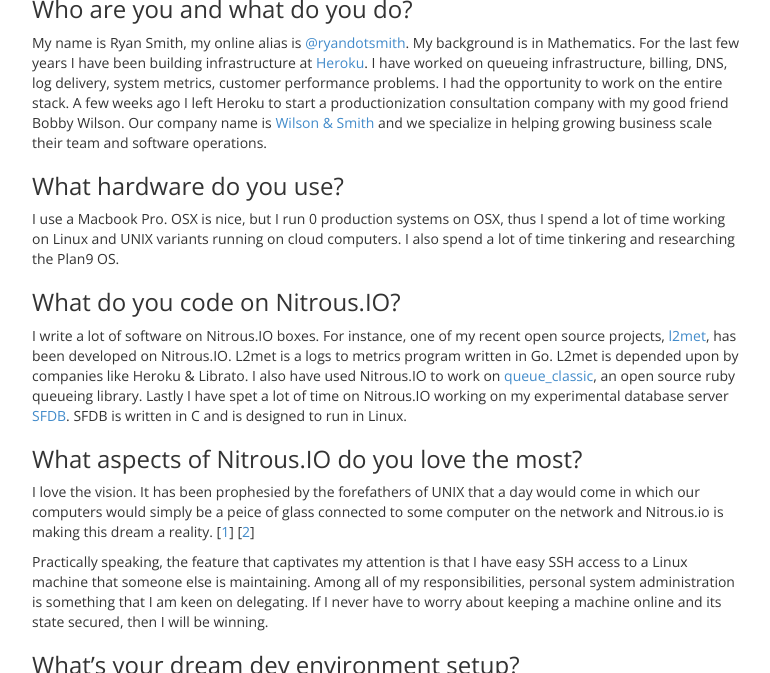
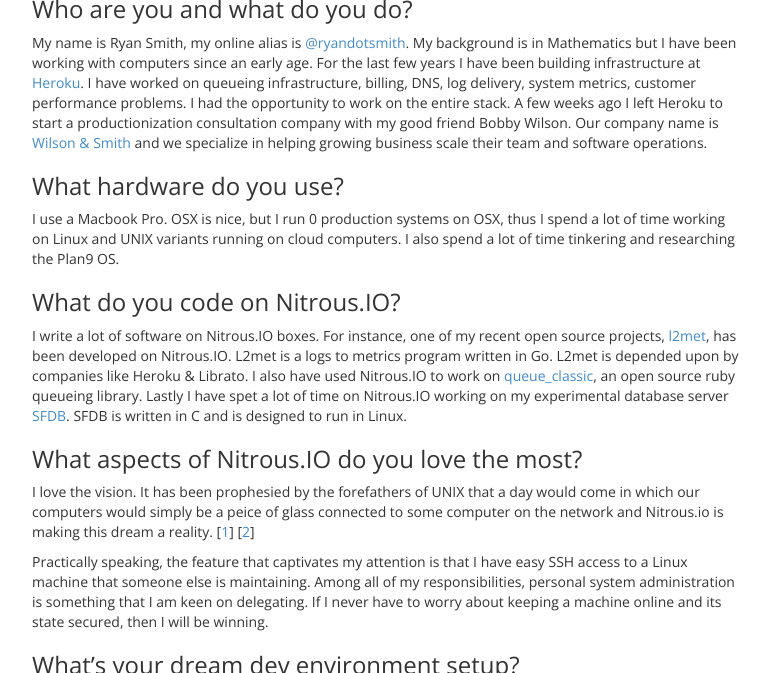
Before and after one commit to koheishingai/blog, a Jekyll site: the page built from _posts/2013-08-12-nitrous-io-stories-ryan-smith-and-heroku-wilson-smith.md, in a window 1280 px wide and 900 px high, scrolled down 309 px, cut to the strip 227-900 px from the top of the window. Shown: the whole strip, without its empty margins (252-1022 px from the left). Built offline with Jekyll 4.4.1, drawn with Linux system fonts in a browser that asks for light colours; nearby versions of some CDN libraries; library files that are not in the unit come from our copies; Markdown is read by kramdown in place of the engine named in the settings; comment, search, counter and statistics services are not loaded.

Commit message:
Give the sentence some more meat

```diff
--- a/_posts/2013-08-12-nitrous-io-stories-ryan-smith-and-heroku-wilson-smith.md
+++ b/_posts/2013-08-12-nitrous-io-stories-ryan-smith-and-heroku-wilson-smith.md
@@ -7,7 +7,7 @@
 
 ### Who are you and what do you do?
 
-My name is Ryan Smith, my online alias is [@ryandotsmith](https://twitter.com/ryandotsmith). My background is in Mathematics. For the last few years I have been building infrastructure at [Heroku](http://heroku.com). I have worked on queueing infrastructure, billing, DNS, log delivery, system metrics, customer performance problems. I had the opportunity to work on the entire stack. A few weeks ago I left Heroku to start a productionization consultation company with my good friend Bobby Wilson. Our company name is [Wilson & Smith](http://wilsonandsmith.com) and we specialize in helping growing business scale their team and software operations.
+My name is Ryan Smith, my online alias is [@ryandotsmith](https://twitter.com/ryandotsmith). My background is in Mathematics but I have been working with computers since an early age. For the last few years I have been building infrastructure at [Heroku](http://heroku.com). I have worked on queueing infrastructure, billing, DNS, log delivery, system metrics, customer performance problems. I had the opportunity to work on the entire stack. A few weeks ago I left Heroku to start a productionization consultation company with my good friend Bobby Wilson. Our company name is [Wilson & Smith](http://wilsonandsmith.com) and we specialize in helping growing business scale their team and software operations.
 
 ### What hardware do you use?
 
```
